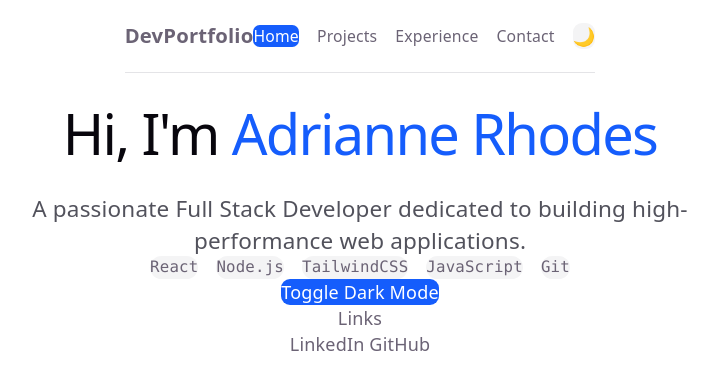
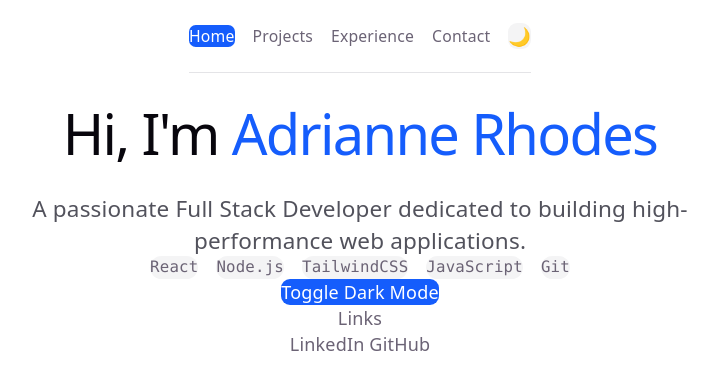
Before and after one commit to AdrianneR-dev/my-portfolio2, a React (Vite) app: page / in a window 1280 px wide. Shown: the top 390 px of the page, without its empty margins (280-998 px from the left). Built offline with nearby package versions, Linux system fonts and the light colour scheme.

Commit message:
remove DevPortfolio - redundant to Home button

```diff
--- a/src/components/Navbar.jsx
+++ b/src/components/Navbar.jsx
@@ -16,9 +16,9 @@ export default function Navbar() {
     <nav className="border-b border-zinc-200 dark:border-zinc-800 sticky top-0 bg-white/80 dark:bg-zinc-900/80 backdrop-blur z-50">
       <div className="max-w-7xl mx-auto px-4 sm:px-6 lg:px-8">
         <div className="flex justify-between h-16 items-center">
-          <div className="flex-shrink=0 font-bold text-lg">
+          {/* <div className="flex-shrink=0 font-bold text-lg">
              <NavLink to="/">DevPortfolio</NavLink>
-          </div>
+          </div> */}
 
           <div className="flex items-center gap-4">
            <NavLink to="/" className={linkClass}>Home</NavLink>
```
